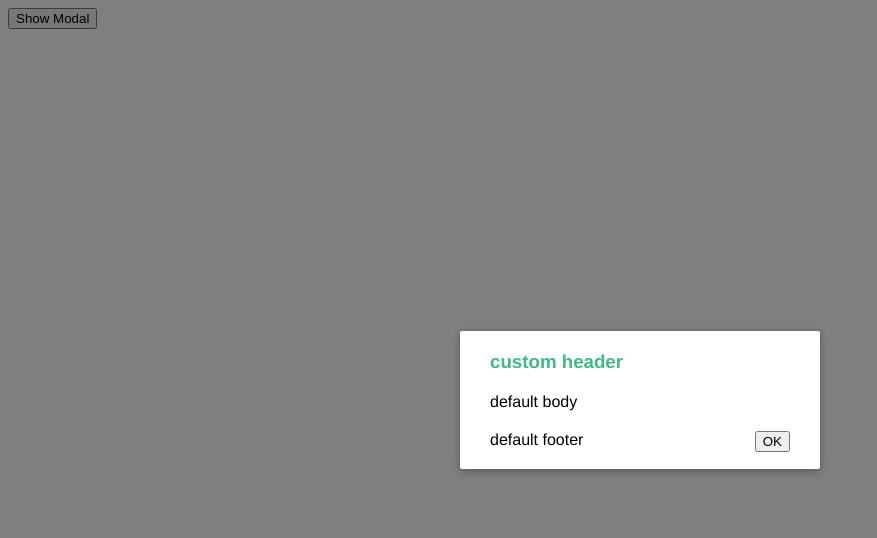
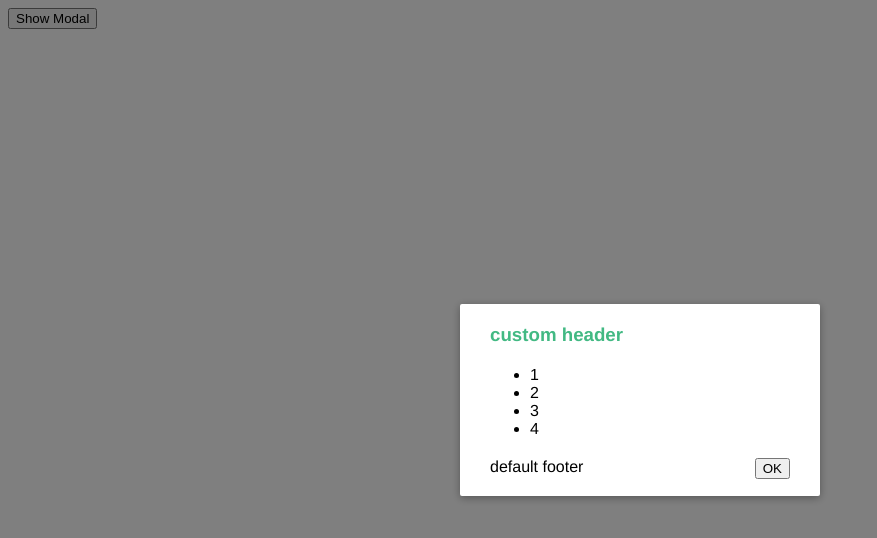
Before and after one commit to mfathei/vue-modal, a plain HTML site: page index.html in a window 1280 px wide. Both pictures are taken after a click on the button "Show Modal". Shown: the whole page, without its empty margins (0-877 px from the left). Drawn offline with Linux system fonts and the light colour scheme.

Commit message:
use slot to overwrite component elements

```diff
--- a/components/modal.vue.js
+++ b/components/modal.vue.js
@@ -2,7 +2,7 @@
 var template = `
 			<!-- template for the modal component -->
 			<div id="modal-template">
-			  <div name="modal">
+			  <transition name="modal">
 			    <div class="modal-mask">
 			      <div class="modal-wrapper">
 			        <div class="modal-container">
@@ -30,7 +30,7 @@ var template = `
 			        </div>
 			      </div>
 			    </div>
-			  </div>
+			  </transition>
 			</div>
 
 		`;
--- a/index.html
+++ b/index.html
@@ -12,6 +12,12 @@
 	  <button id="show-modal" @click="showModal = true">Show Modal</button>
 	  <!-- use the modal component, pass in the prop -->
 	  <modal v-if="showModal" @close="showModal = false">
+	  	<ul slot="body">
+	  		<li>1</li>
+	  		<li>2</li>
+	  		<li>3</li>
+	  		<li>4</li>
+	  	</ul>
 	    <!--
 	      you can use custom content here to overwrite
 	      default content
```
